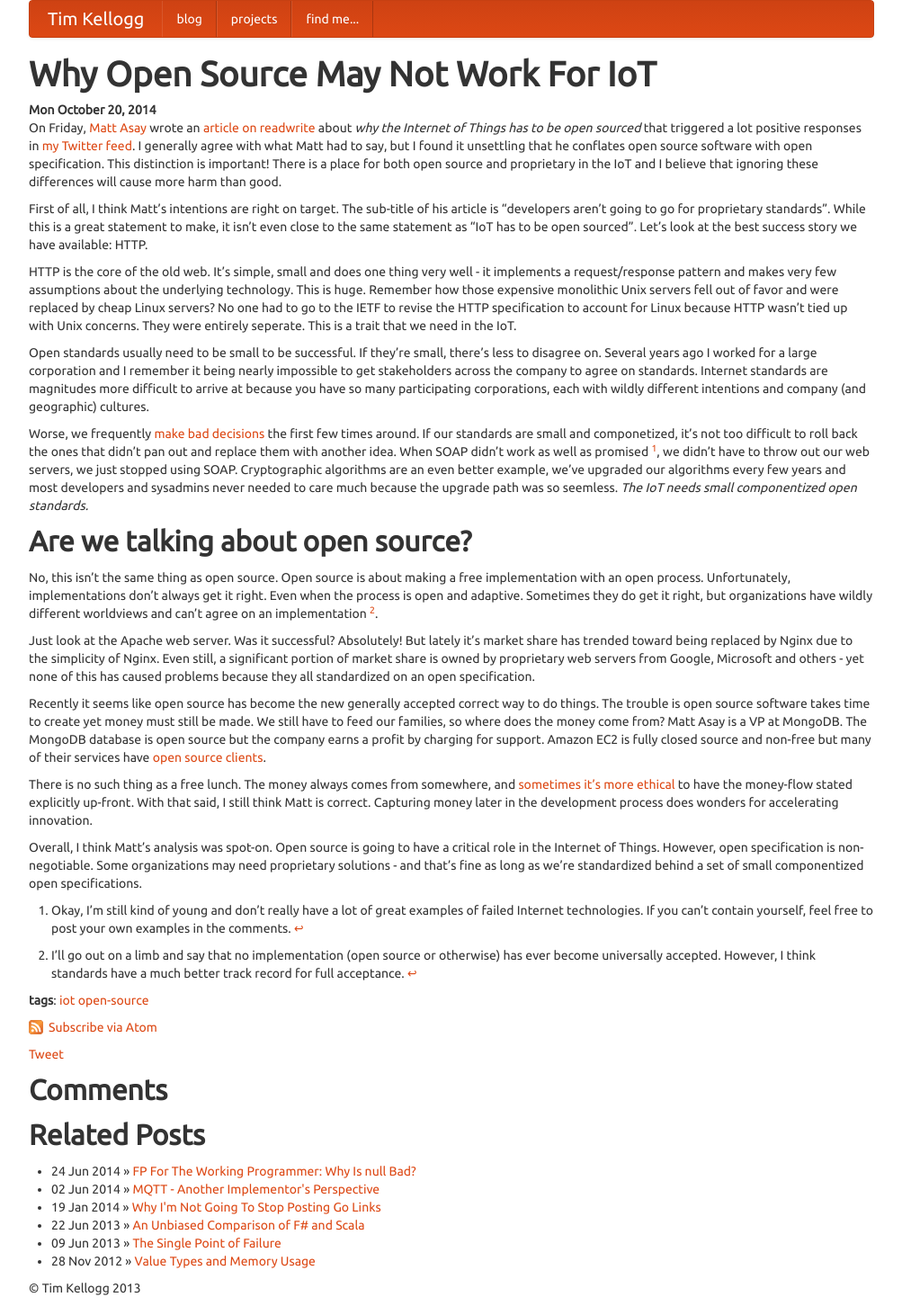
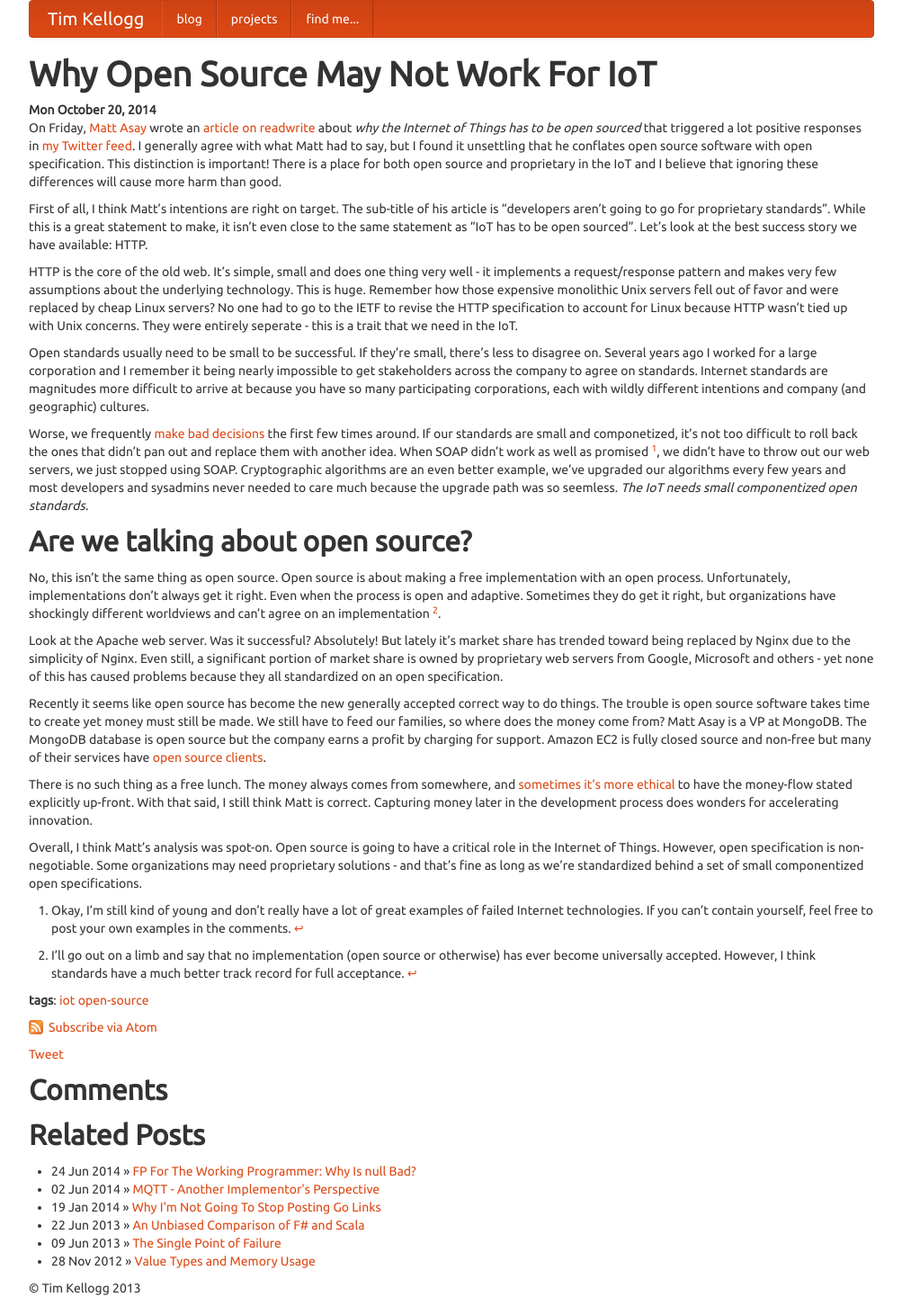
Before and after one commit to tkellogg/tkellogg.github.com, a Jekyll site: the page built from _posts/2014-10-20-open-source-iot.md, in a window 1280 px wide. Shown: the whole page at 90% size, without its empty margins (138-1141 px from the left). Built offline with Jekyll 4.4.1, drawn with Linux system fonts in a browser that asks for light colours; comment, search, counter and statistics services are not loaded.

Commit message:
Kerianne had some things to say about that...

```diff
--- a/_posts/2014-10-20-open-source-iot.md
+++ b/_posts/2014-10-20-open-source-iot.md
@@ -10,7 +10,7 @@ On Friday, [Matt Asay][2] wrote an [article on readwrite][1] about *why the Inte
 
 First of all, I think Matt's intentions are right on target. The sub-title of his article is "developers aren't going to go for proprietary standards". While this is a great statement to make, it isn't even close to the same statement as "IoT has to be open sourced". Let's look at the best success story we have available: HTTP.
 
-HTTP is the core of the old web. It's simple, small and does one thing very well - it implements a request/response pattern and makes very few assumptions about the underlying technology. This is huge. Remember how those expensive monolithic Unix servers fell out of favor and were replaced by cheap Linux servers? No one had to go to the IETF to revise the HTTP specification to account for Linux because HTTP wasn't tied up with Unix concerns. They were entirely seperate. This is a trait that we need in the IoT.
+HTTP is the core of the old web. It's simple, small and does one thing very well - it implements a request/response pattern and makes very few assumptions about the underlying technology. This is huge. Remember how those expensive monolithic Unix servers fell out of favor and were replaced by cheap Linux servers? No one had to go to the IETF to revise the HTTP specification to account for Linux because HTTP wasn't tied up with Unix concerns. They were entirely seperate - this is a trait that we need in the IoT.
 
 Open standards usually need to be small to be successful. If they're small, there's less to disagree on. Several years ago I worked for a large corporation and I remember it being nearly impossible to get stakeholders across the company to agree on standards. Internet standards are magnitudes more difficult to arrive at because you have so many participating corporations, each with wildly different intentions and company (and geographic) cultures.
 
@@ -20,9 +20,9 @@ Worse, we frequently [make bad decisions][3] the first few times around. If our
 Are we talking about open source?
 ---------------------------
 
-No, this isn't the same thing as open source. Open source is about making a free implementation with an open process. Unfortunately, implementations don't always get it right. Even when the process is open and adaptive. Sometimes they do get it right, but organizations have wildly different worldviews and can't agree on an implementation [^5].
+No, this isn't the same thing as open source. Open source is about making a free implementation with an open process. Unfortunately, implementations don't always get it right. Even when the process is open and adaptive. Sometimes they do get it right, but organizations have shockingly different worldviews and can't agree on an implementation [^5].
 
-Just look at the Apache web server. Was it successful? Absolutely! But lately it's market share has trended toward being replaced by Nginx due to the simplicity of Nginx. Even still, a significant portion of market share is owned by proprietary web servers from Google, Microsoft and others - yet none of this has caused problems because they all standardized on an open specification.
+Look at the Apache web server. Was it successful? Absolutely! But lately it's market share has trended toward being replaced by Nginx due to the simplicity of Nginx. Even still, a significant portion of market share is owned by proprietary web servers from Google, Microsoft and others - yet none of this has caused problems because they all standardized on an open specification.
 
 Recently it seems like open source has become the new generally accepted correct way to do things. The trouble is open source software takes time to create yet money must still be made. We still have to feed our families, so where does the money come from? Matt Asay is a VP at MongoDB. The MongoDB database is open source but the company earns a profit by charging for support. Amazon EC2 is fully closed source and non-free but many of their services have [open source clients][6].
 
```
